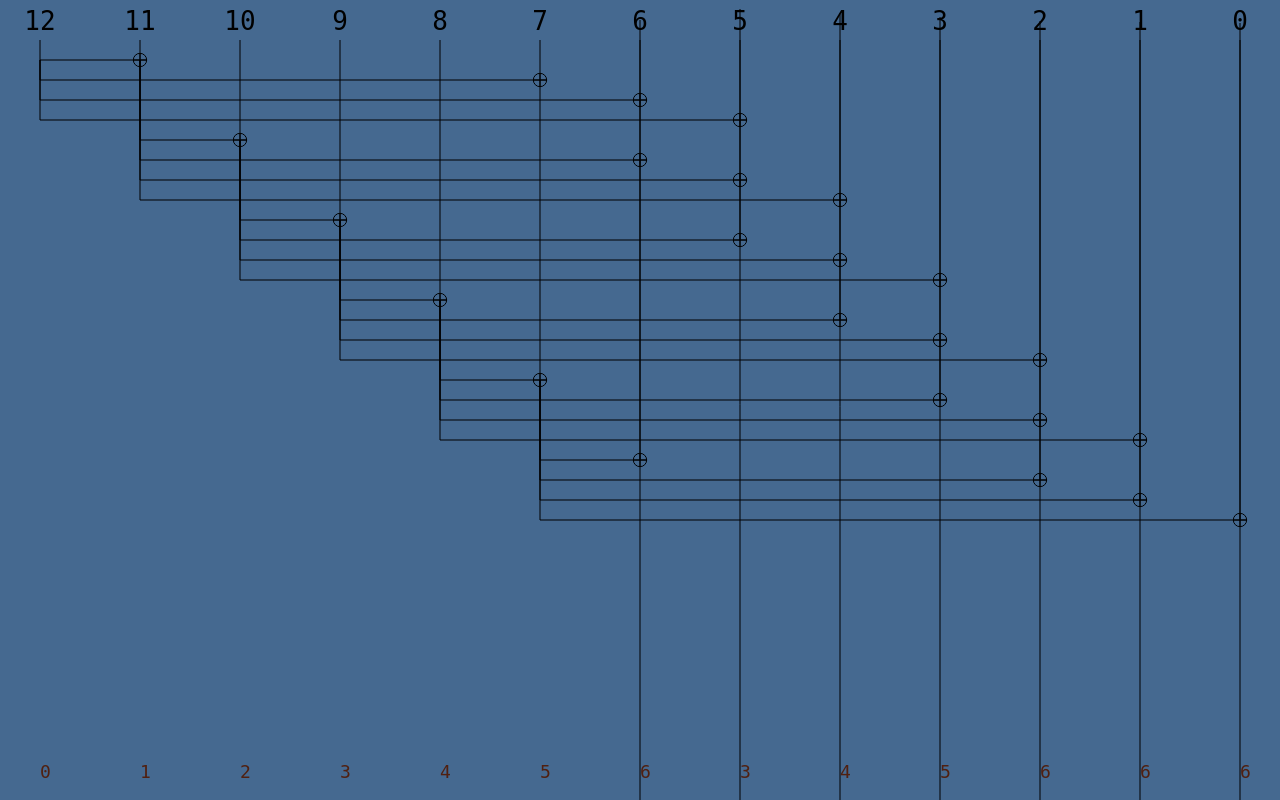
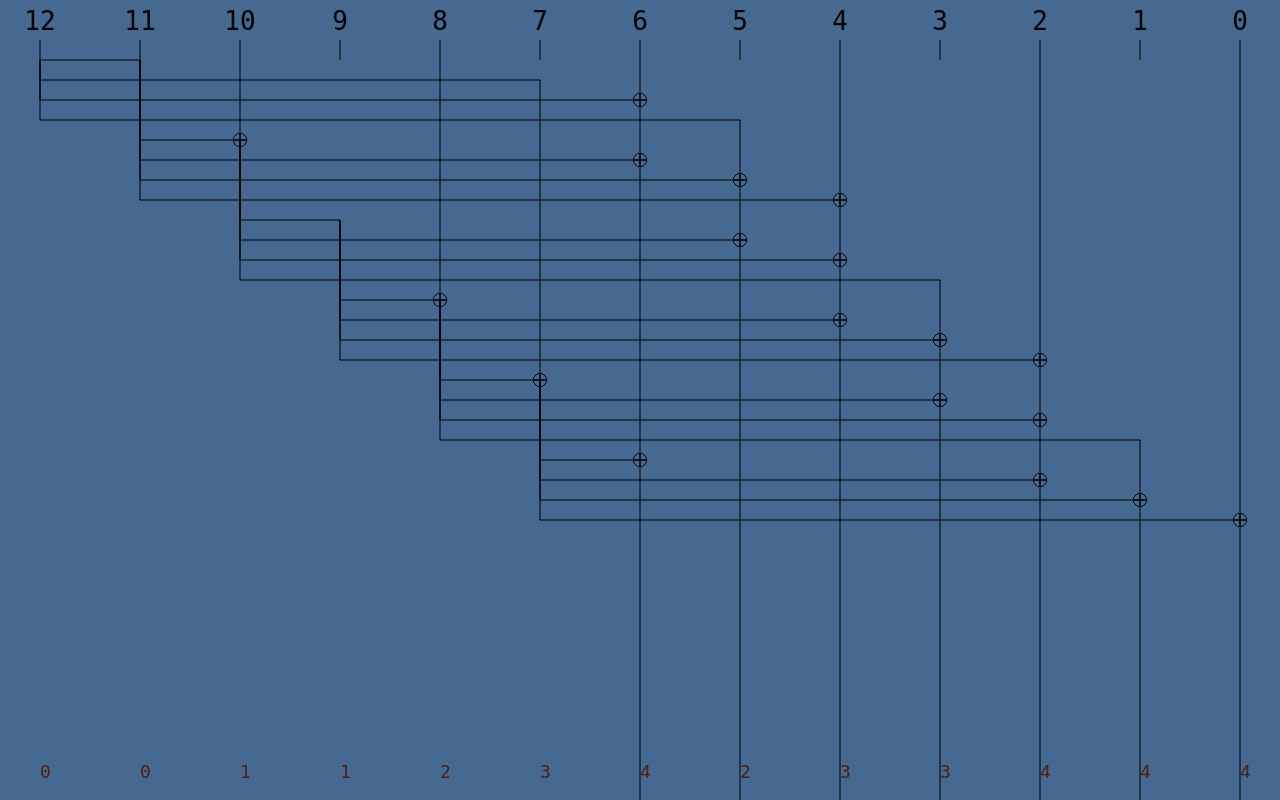
Before and after one commit to boppreh/reduction-circuit, a plain HTML site: page index.html in a window 1280 px wide. Drawn offline with Linux system fonts and the light colour scheme.

Commit message:
Fix rendering of non-reduction states

```diff
--- a/index.html
+++ b/index.html
@@ -47,7 +47,7 @@ for (var i = 0; i <= d; i++) {
     reductionState.push(1);
     squaringState.push(0);
 }
-var operationState = reductionState;
+var operationState = squaringState;
 
 var padding = 40;
 var startY = padding;
@@ -79,32 +79,34 @@ function drawNumbers() {
 function drawLines(xorsPerColumn) {
     context.beginPath();
 
-
     for (var i = 0; i < xorsPerColumn.length; i++) {
         var xors = xorsPerColumn[i];
         context.moveTo(columnX(i), startY);
         context.lineTo(columnX(i), heightY(0));
-        var xor;
+        var xor = xors[0];
+        console.log(i, xors.length);
         for (var j = 1; j < xors.length; j++) {
             xor = xors[j];
             var x = columnX(xor.column);
             var y = heightY(xor.height);
-            context.moveTo(x, heightY(xor.leftXor.height));
+            context.moveTo(columnX(xor.rightXor.column), heightY(xor.rightXor.height));
+            context.lineTo(columnX(xor.rightXor.column), y);
             context.lineTo(x, y);
 
-            // Draw XOR symbol.
-            context.arc(x, y, xorRadius, 0, Math.PI * 2);
-            context.moveTo(x-xorRadius, y);
-            context.lineTo(x+xorRadius, y);
-            context.moveTo(x, y-xorRadius);
-            context.lineTo(x, y+xorRadius);
+            if (xor.rightXor !== xor.leftXor) {
+                context.lineTo(x, heightY(xor.leftXor.height));
 
-            context.moveTo(x, y);
-            context.lineTo(columnX(xor.rightXor.column), heightY(xor.height));
-            context.lineTo(columnX(xor.rightXor.column), heightY(xor.rightXor.height));
+                // Draw XOR symbol.
+                context.moveTo(x, y);
+                context.arc(x, y, xorRadius, 0, Math.PI * 2);
+                context.moveTo(x-xorRadius, y);
+                context.lineTo(x+xorRadius, y);
+                context.moveTo(x, y-xorRadius);
+                context.lineTo(x, y+xorRadius);
+            }
         }
         if (i < m) {
-            context.moveTo(columnX(i), xor.height);
+            context.moveTo(columnX(i), heightY(xor.height));
             context.lineTo(columnX(i), canvas.height);
         }
     }
@@ -132,10 +134,10 @@ function computeXorStructure(assignmentState) {
             var lastLeftXor = leftXors[leftXors.length-1];
             var lastLeftDelay = lastLeftXor.delay;
             var lastRightDelay = lastRightXor.delay;
-            var delay = Math.max(lastLeftDelay, lastRightDelay) + 1;
             if (left%2 && assignmentState[left] == 0) {
-                continue
+                xorsPerColumn[left].push({"height": height++, "column": left, "leftXor": lastRightXor, "rightXor": lastRightXor, "delay": lastRightDelay});
             } else {
+                var delay = Math.max(lastLeftDelay, lastRightDelay) + 1;
                 xorsPerColumn[left].push({"height": height++, "column": left, "leftXor": lastLeftXor, "rightXor": lastRightXor, "delay": delay});
             }
             assignmentState[left] = 1;
```
